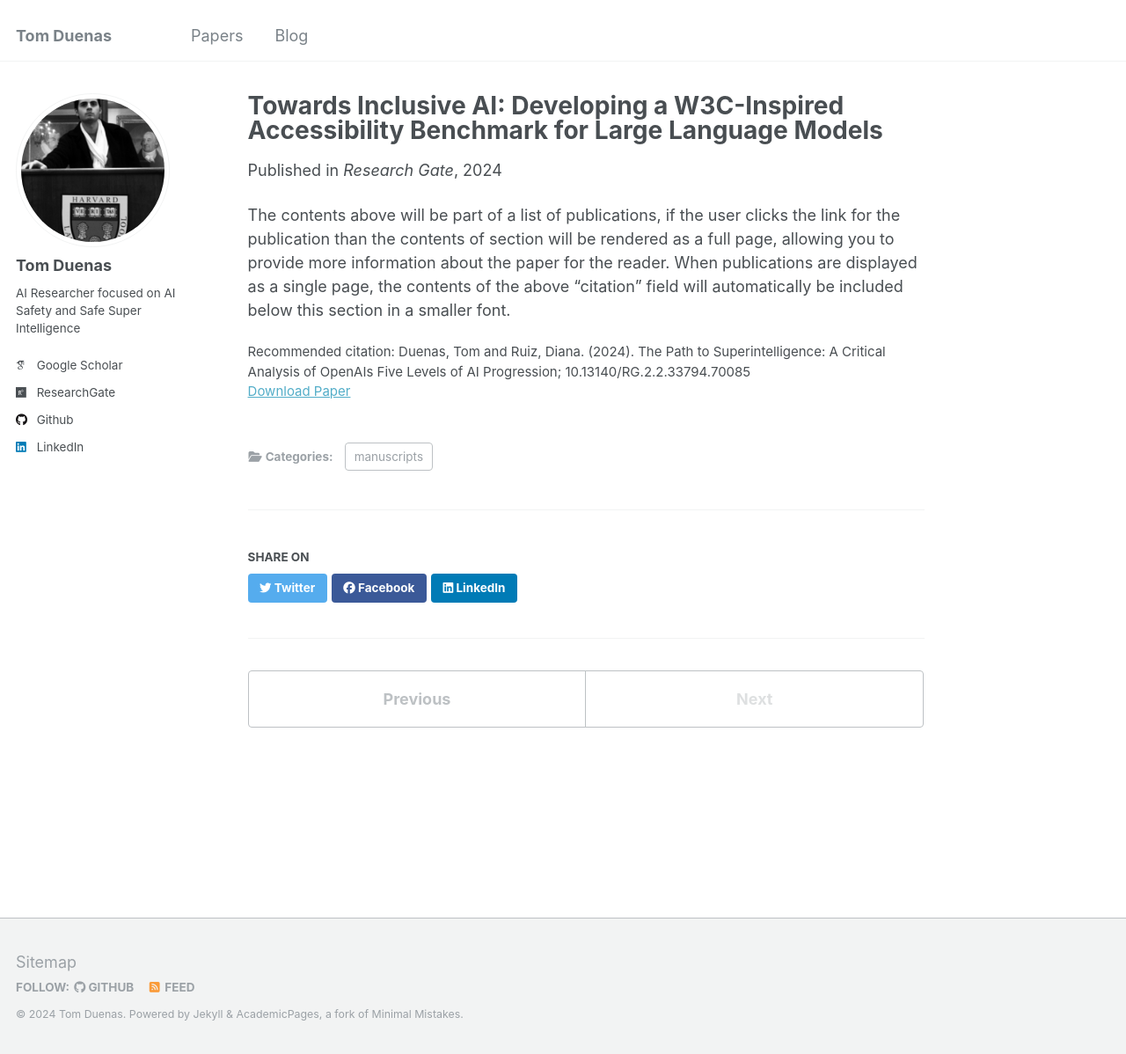
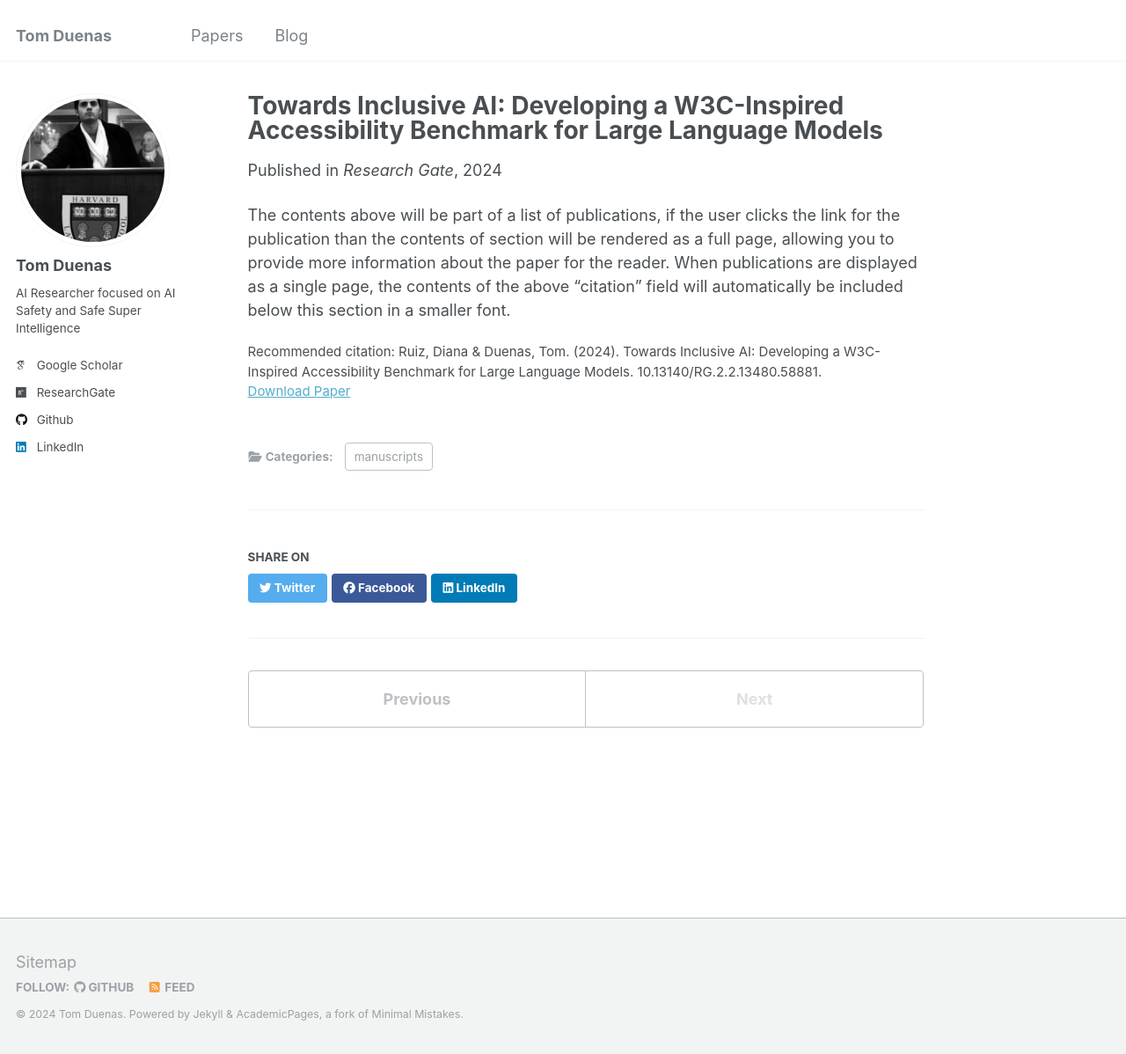
Before and after one commit to TomDuenas/tomduenas.github.io, a Jekyll site: the page built from _publications/ai-accessibility.md, in a window 1280 px wide and 1198 px high. Shown: the whole window at 88% size. Built offline with Jekyll 4.4.1, drawn with Linux system fonts in a browser that asks for light colours; some web fonts are replaced.

Commit message:
Update ai-accessibility.md

```diff
--- a/_publications/ai-accessibility.md
+++ b/_publications/ai-accessibility.md
@@ -7,7 +7,7 @@ excerpt: 'This paper introduces a comprehensive accessibility benchmark for lang
 date: 2024-10-05
 venue: 'Research Gate'
 paperurl: 'https://www.researchgate.net/publication/384662444_Towards_Inclusive_AI_Developing_a_W3C-Inspired_Accessibility_Benchmark_for_Large_Language_Models'
-citation: 'Duenas, Tom and Ruiz, Diana. (2024). The Path to Superintelligence: A Critical Analysis of OpenAIs Five Levels of AI Progression; 10.13140/RG.2.2.33794.70085'
+citation: 'Ruiz, Diana & Duenas, Tom. (2024). Towards Inclusive AI: Developing a W3C-Inspired Accessibility Benchmark for Large Language Models. 10.13140/RG.2.2.13480.58881.'
 ---
 
 The contents above will be part of a list of publications, if the user clicks the link for the publication than the contents of section will be rendered as a full page, allowing you to provide more information about the paper for the reader. When publications are displayed as a single page, the contents of the above "citation" field will automatically be included below this section in a smaller font.
```
